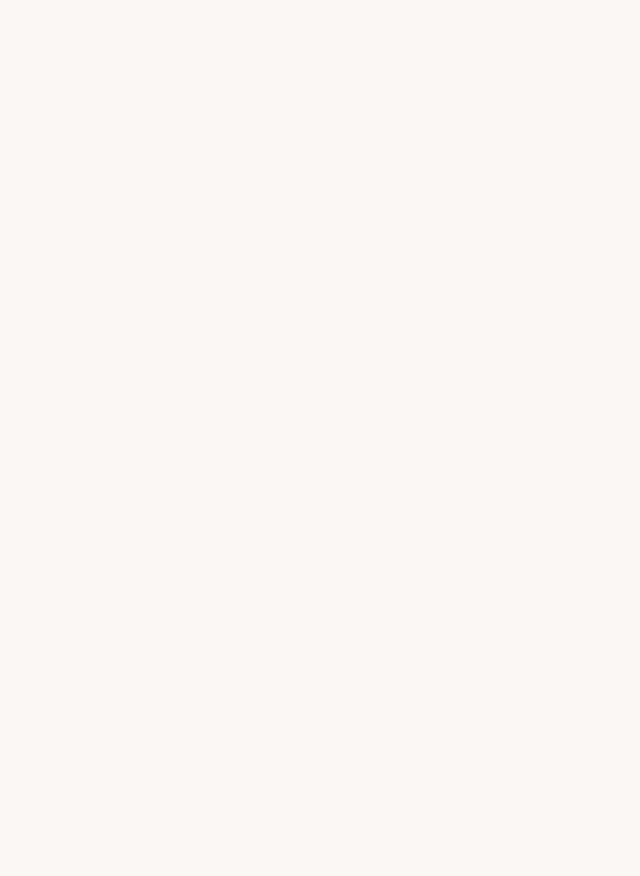
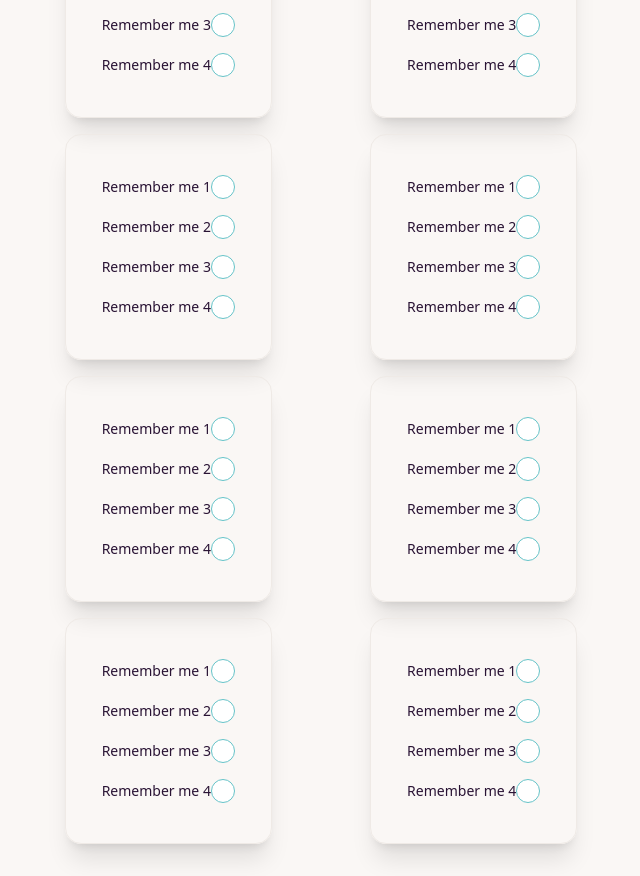
Before and after one commit to henlam1/GoPack, a React app in the folder client/: page /packing-list/1 in a window 1280 px wide. Shown: the part 260-1136 px from the top of the page, without its empty margins (319-959 px from the left). Before the commit the page ends 800 px from the top, so only its background shows below. Built offline with nearby package versions, Linux system fonts and the light colour scheme; the HTML template or start-up script is replaced by a standard one.

Commit message:
adding tailwind forms and packing list component

```diff
--- a/client/package.json
+++ b/client/package.json
@@ -15,6 +15,7 @@
   },
   "devDependencies": {
     "@eslint/js": "^9.8.0",
+    "@tailwindcss/forms": "^0.5.9",
     "@tailwindcss/typography": "^0.5.15",
     "@types/react": "^18.3.3",
     "@types/react-dom": "^18.3.0",
--- a/client/src/App.tsx
+++ b/client/src/App.tsx
@@ -3,7 +3,7 @@ import Landing from "./pages/Landing";
 import Creation from "./pages/Creation";
 import './App.css'
 import { BrowserRouter as Router, Routes, Route } from 'react-router-dom';
-import PackingList from './pages/PackingList';
+import PackingListPage from './pages/PackingListPage';
 import Layout from "./components/Layout";
 
 
@@ -15,7 +15,7 @@ export default function App() {
         <Route path="/" element={<Layout />}>
           <Route index element={<Landing />} />
           <Route path="/create" element={<Creation />} />
-          <Route path="/packing-list/:id" element={<PackingList />} />
+          <Route path="/packing-list/:id" element={<PackingListPage />} />
         </Route>
       </Routes>
     </Router>
--- /dev/null
+++ b/client/src/components/PackingList.tsx
@@ -0,0 +1,159 @@
+export default function PackingList() {
+    return (
+        <div className="flex flex-wrap gap-4">
+            <div className="card shadow-xl card-bordered mx-auto">
+                <label className="cursor-pointer label">
+                    <span className="label-text">Remember me 1</span>
+                    <input type="checkbox" className="checkbox checkbox-primary" />
+                </label>
+                <label className="cursor-pointer label">
+                    <span className="label-text">Remember me 2</span>
+                    <input type="checkbox" className="checkbox checkbox-primary" />
+                </label>
+                <label className="cursor-pointer label">
+                    <span className="label-text">Remember me 3</span>
+                    <input type="checkbox" className="checkbox checkbox-primary" />
+                </label>
+                <label className="cursor-pointer label">
+                    <span className="label-text">Remember me 4</span>
+                    <input type="checkbox" className="checkbox checkbox-primary" />
+                </label>
+
+            </div>
+            <div className="card shadow-xl card-bordered mx-auto">
+                <label className="cursor-pointer label">
+                    <span className="label-text">Remember me 1</span>
+                    <input type="checkbox" className="checkbox checkbox-primary" />
+                </label>
+                <label className="cursor-pointer label">
+                    <span className="label-text">Remember me 2</span>
+                    <input type="checkbox" className="checkbox checkbox-primary" />
+                </label>
+                <label className="cursor-pointer label">
+                    <span className="label-text">Remember me 3</span>
+                    <input type="checkbox" className="checkbox checkbox-primary" />
+                </label>
+                <label className="cursor-pointer label">
+                    <span className="label-text">Remember me 4</span>
+                    <input type="checkbox" className="checkbox checkbox-primary" />
+                </label>
+
+            </div>
+            <div className="card shadow-xl card-bordered mx-auto">
+                <label className="cursor-pointer label">
+                    <span className="label-text">Remember me 1</span>
+                    <input type="checkbox" className="checkbox checkbox-primary" />
+                </label>
+                <label className="cursor-pointer label">
+                    <span className="label-text">Remember me 2</span>
+                    <input type="checkbox" className="checkbox checkbox-primary" />
+                </label>
+                <label className="cursor-pointer label">
+                    <span className="label-text">Remember me 3</span>
+                    <input type="checkbox" className="checkbox checkbox-primary" />
+                </label>
+                <label className="cursor-pointer label">
+                    <span className="label-text">Remember me 4</span>
+                    <input type="checkbox" className="checkbox checkbox-primary" />
+                </label>
+
+            </div>
+            <div className="card shadow-xl card-bordered mx-auto">
+                <label className="cursor-pointer label">
+                    <span className="label-text">Remember me 1</span>
+                    <input type="checkbox" className="checkbox checkbox-primary" />
+                </label>
+                <label className="cursor-pointer label">
+                    <span className="label-text">Remember me 2</span>
+                    <input type="checkbox" className="checkbox checkbox-primary" />
+                </label>
+                <label className="cursor-pointer label">
+                    <span className="label-text">Remember me 3</span>
+                    <input type="checkbox" className="checkbox checkbox-primary" />
+                </label>
+                <label className="cursor-pointer label">
+                    <span className="label-text">Remember me 4</span>
+                    <input type="checkbox" className="checkbox checkbox-primary" />
+                </label>
+
+            </div>
+            <div className="card shadow-xl card-bordered mx-auto">
+                <label className="cursor-pointer label">
+                    <span className="label-text">Remember me 1</span>
+                    <input type="checkbox" className="checkbox checkbox-primary" />
+                </label>
+                <label className="cursor-pointer label">
+                    <span className="label-text">Remember me 2</span>
+                    <input type="checkbox" className="checkbox checkbox-primary" />
+                </label>
+                <label className="cursor-pointer label">
+                    <span className="label-text">Remember me 3</span>
+                    <input type="checkbox" className="checkbox checkbox-primary" />
+                </label>
+                <label className="cursor-pointer label">
+                    <span className="label-text">Remember me 4</span>
+                    <input type="checkbox" className="checkbox checkbox-primary" />
+                </label>
+
+            </div>
+            <div className="card shadow-xl card-bordered mx-auto">
+                <label className="cursor-pointer label">
+                    <span className="label-text">Remember me 1</span>
+                    <input type="checkbox" className="checkbox checkbox-primary" />
+                </label>
+                <label className="cursor-pointer label">
+                    <span className="label-text">Remember me 2</span>
+                    <input type="checkbox" className="checkbox checkbox-primary" />
+                </label>
+                <label className="cursor-pointer label">
+                    <span className="label-text">Remember me 3</span>
+                    <input type="checkbox" className="checkbox checkbox-primary" />
+                </label>
+                <label className="cursor-pointer label">
+                    <span className="label-text">Remember me 4</span>
+                    <input type="checkbox" className="checkbox checkbox-primary" />
+                </label>
+
+            </div>
+            <div className="card shadow-xl card-bordered mx-auto">
+                <label className="cursor-pointer label">
+                    <span className="label-text">Remember me 1</span>
+                    <input type="checkbox" className="checkbox checkbox-primary" />
+                </label>
+                <label className="cursor-pointer label">
+                    <span className="label-text">Remember me 2</span>
+                    <input type="checkbox" className="checkbox checkbox-primary" />
+                </label>
+                <label className="cursor-pointer label">
+                    <span className="label-text">Remember me 3</span>
+                    <input type="checkbox" className="checkbox checkbox-primary" />
+                </label>
+                <label className="cursor-pointer label">
+                    <span className="label-text">Remember me 4</span>
+                    <input type="checkbox" className="checkbox checkbox-primary" />
+                </label>
+
+            </div>
+            <div className="card shadow-xl card-bordered mx-auto">
+                <label className="cursor-pointer label">
+                    <span className="label-text">Remember me 1</span>
+                    <input type="checkbox" className="checkbox checkbox-primary" />
+                </label>
+                <label className="cursor-pointer label">
+                    <span className="label-text">Remember me 2</span>
+                    <input type="checkbox" className="checkbox checkbox-primary" />
+                </label>
+                <label className="cursor-pointer label">
+                    <span className="label-text">Remember me 3</span>
+                    <input type="checkbox" className="checkbox checkbox-primary" />
+                </label>
+                <label className="cursor-pointer label">
+                    <span className="label-text">Remember me 4</span>
+                    <input type="checkbox" className="checkbox checkbox-primary" />
+                </label>
+
+            </div>
+        </div>
+
+    );
+}
--- a/client/src/pages/PackingList.tsx
+++ b/client/src/pages/PackingListPage.tsx
@@ -1,6 +1,7 @@
 import { useParams } from 'react-router';
+import PackingList from '../components/PackingList';
 
-export default function PackingList() {
+export default function PackingListPage() {
     const allPackingLists = [
         {
             id: 0,
@@ -22,6 +23,7 @@ export default function PackingList() {
     return (
         <div className="prose mx-auto">
             <h1>{allPackingLists[id].name}</h1>
+            <PackingList/ >
         </div>
     );
 }
--- a/client/tailwind.config.js
+++ b/client/tailwind.config.js
@@ -9,7 +9,7 @@ export default {
   theme: {
     extend: {},
   },
-  plugins: [require("@tailwindcss/typography"), require('daisyui')],
+  plugins: [require("@tailwindcss/forms"), require("@tailwindcss/typography"), require('daisyui')],
   daisyui: {
     themes: ["cupcake"],
   },
```
Also changed, not shown: 1 other file (tests, documents, lock files or other folders).
